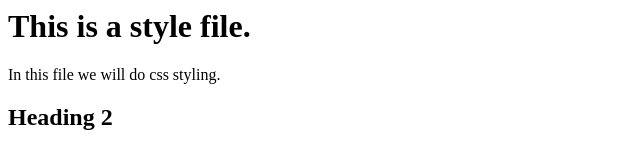
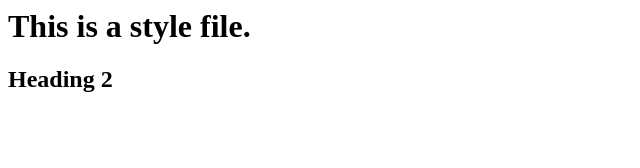
Before and after one commit to deshmukht05/sample-repo-1, a plain HTML site: page style.html in a window 1280 px wide. Shown: the whole page, without its empty margins (0-640 px from the left). Drawn offline with Linux system fonts and the light colour scheme.

Commit message:
delete one row

```diff
--- a/style.html
+++ b/style.html
@@ -3,7 +3,6 @@
 </title>
 <body>
 <h1>This is a style file.</h1>
-<p>In this file we will do css styling.</p>
 <h2>Heading 2</h2>
 </body>
 </html>
```
